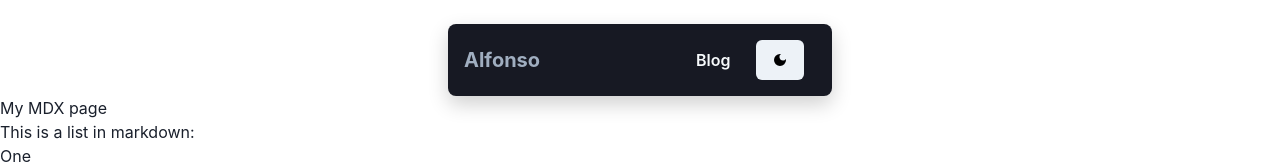
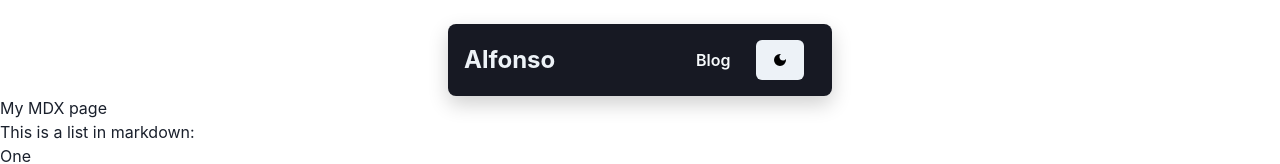
Before and after one commit to rokkoo/alfonso-website, a Next.js app: page /posts/hello in a window 1280 px wide. Shown: the top 164 px of the page. Built offline with nearby package versions, Linux system fonts and the light colour scheme.

Commit message:
imp: nav resp font

```diff
--- a/src/components/ui/Nav/index.tsx
+++ b/src/components/ui/Nav/index.tsx
@@ -44,7 +44,7 @@ const Nav = () => {
         justifyContent="space-between"
         alignItems="center"
       >
-        <Text color="gray.400" fontWeight="bold" fontSize="xl">
+        <Text color="gray.100" fontWeight="bold" fontSize="2xl">
           <Link href="/">Alfonso</Link>
         </Text>
         <Grid
@@ -54,7 +54,9 @@ const Nav = () => {
           justifyContent="flex-end"
           alignItems="center"
         >
-          <Link href="/blog">Blog</Link>
+          <Text fontSize="md">
+            <Link href="/blog">Blog</Link>
+          </Text>
           <MotionBox whileTap={{ scale: 0.9 }}>
             <Button onClick={toggleColorMode}>{renderThemeIcon()}</Button>
           </MotionBox>
```
